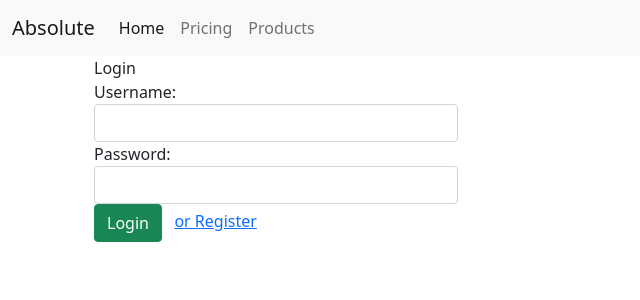
After one commit to sangkips/Myshop-CRUD-App, a Django app: page /login/ in a window 1280 px wide. The commit adds this page. Shown: the top 300 px of the page, without its empty margins (0-640 px from the left). Run offline with Django 4.2, Linux system fonts and the light colour scheme.

Commit message:
implemented login and register view

```diff
--- a/products/models.py
+++ b/products/models.py
@@ -4,6 +4,7 @@ import uuid
 
 class Product(models.Model):
     title = models.CharField(max_length=200)
+    featured_image = models.ImageField(null=True, blank=True)
     description = models.TextField(blank=True, null=True)
     price = models.IntegerField()
     id = models.UUIDField(default=uuid.uuid4, unique=True, primary_key=True, editable=False)
--- a/products/templates/products/index.html
+++ b/products/templates/products/index.html
@@ -8,6 +8,7 @@
         <thead>
         <tr>
             <td scope="col">Product Name</td>
+             <td scope="col">Featured Image</td>
             <td scope="col">Price (Kshs)</td>
             <td scope="col">Description</td>
             <td scope="col">Action</td>
@@ -18,6 +19,7 @@
         {% for product in products %}
         <tr>
             <th scope="row">{{ product.title }}</th>
+            <td>{{ product.featured_image }}</td>
             <td>{{ product.price }}</td>
             <td>{{ product.description }}</td>
             <td><a style="margin-right: 30px;" href="{% url 'update-product' product.id %}">Update</a></td>
@@ -32,4 +34,5 @@
 <div class="text-center">
     <a href="{% url 'create-product' %}"><button type="button" class="btn btn-primary">Add New Products</button></a>
 </div>
+
 {% endblock content %}
--- /dev/null
+++ b/products/templates/products/login.html
@@ -0,0 +1,35 @@
+{% extends 'base.html' %}
+
+{% block content %}
+<div class="container">
+        <form action="{% url 'login' %}" method="post">
+            {% csrf_token %}
+            <div class="col-md-8 col-md-offset-2">
+                <div class="panel panel-default">
+                    <div class="panel-heading">Login</div>
+                    <div class="panel-body">
+                        {% if error_message %}
+                            <p class="bg-danger p-d ml-b">{{ error_message }}</p>
+                        {% endif %}
+                        <div class="form-group clearfix">
+                            <label for="username" class="col-md-4 control-label text-right">Username:</label>
+                            <div class="col-md-6">
+                                <input name="username" value="" type="text" class="form-control" />
+                            </div>
+                        </div>
+                        <div class="form-group clearfix">
+                            <label for="password" class="col-md-4 control-label text-right">Password:</label>
+                            <div class="col-md-6">
+                                <input name="password" type="password" class="form-control" />
+                            </div>
+                        </div>
+                        <div class="col-md-6 col-md-offset-4">
+                            <input name="login" type="submit" value="Login" class="btn btn-success" /> &nbsp;
+                            <a href=" {% url 'register-user' %}">or Register</a>
+                        </div>
+                    </div>
+                </div>
+            </div>
+        </form>
+    </div>
+{% endblock content %}
--- a/products/urls.py
+++ b/products/urls.py
@@ -3,11 +3,20 @@ from django.urls import path
 from .views import home_view, \
     create_product, \
     update_product, \
-    delete_product
+    delete_product, \
+    user_page, \
+    login_view, \
+    register_view
 
 urlpatterns = [
     path('', home_view, name='home'),
+
+    path('login/', login_view, name='login'),
+    path('register/', register_view, name='register-user'),
+
     path('create/', create_product, name='create-product'),
     path('update//<str:pk>', update_product, name='update-product'),
     path('delete//<str:pk>', delete_product, name='delete-product'),
+
+    path('user/', user_page, name='user-page'),
 ]
--- a/products/views.py
+++ b/products/views.py
@@ -1,6 +1,7 @@
+from django.contrib.auth import authenticate, login
 from django.shortcuts import render, redirect
-
-from .forms import ProductForm
+from django.contrib.auth.forms import UserCreationForm
+from .forms import ProductForm, CreateUserForm
 from .models import Product
 
 
@@ -10,6 +11,39 @@ def home_view(request):
         'products': products
     }
     return render(request, 'products/index.html', context)
+
+
+def register_view(request):
+    form = CreateUserForm()
+
+    if request.method == 'POST':
+        form = CreateUserForm(request.POST)
+        if form.is_valid():
+            form.save()
+            return redirect('login')
+    context = {
+        'form': form
+    }
+    return render(request, 'products/register.html', context)
+
+
+def login_view(request):
+    if request.method == 'POST':
+        username = request.POST['username']
+        password = request.POST['password']
+        user = authenticate(username=username, password=password)
+        if user is not None:
+            login(request, user)
+            return redirect('home')
+        else:
+            return render(request, 'products/login.html', {'error_message': 'Incorrect username and / or password.'})
+    else:
+        return render(request, 'products/login.html')
+
+
+def user_page(request):
+    context = {}
+    return render(request, 'products/user.html', context)
 
 
 def create_product(request):
--- a/requirements.txt
+++ b/requirements.txt
@@ -1 +1,3 @@
 django~=4.0
+pillow~=9.1
+django-widget-tweaks~=1.4
```
Also changed, not shown: main/settings.py (+10 -2 lines), products/forms.py (+20 -1 lines), products/templates/products/register.html (added, +14 -0 lines), main/urls.py (line endings or trailing spaces), products/migrations/0003_product_featured_image.py (added).
